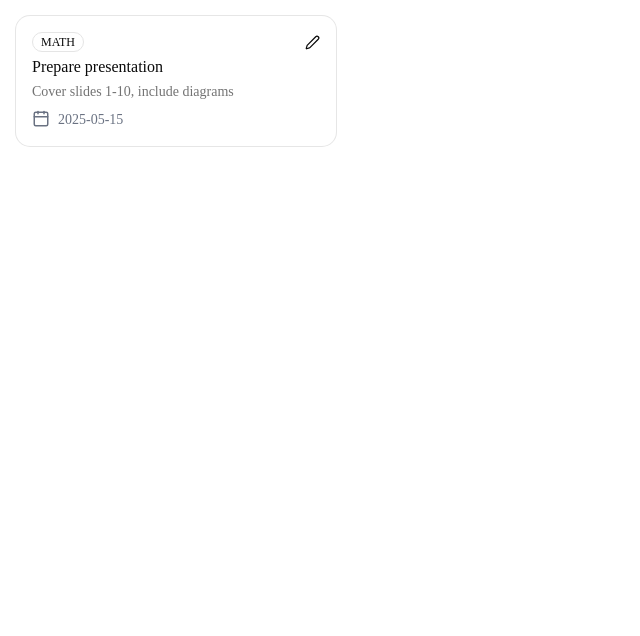
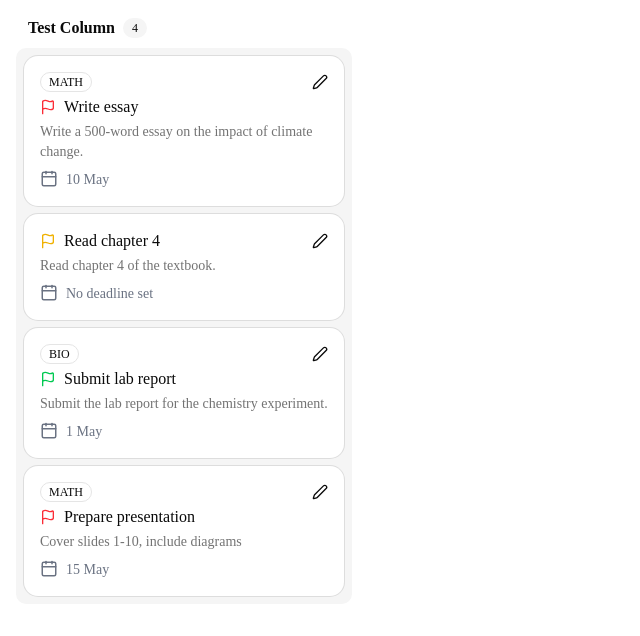
Before and after one commit to sadge02/StudyPlanner, a Next.js app: page /testpage in a window 1280 px wide. Shown: the top 636 px of the page, without its empty margins (0-640 px from the left). Built offline with nearby package versions, Linux system fonts and the light colour scheme.

Commit message:
feat: KanbanColumn + KanbanBoard

```diff
--- /dev/null
+++ b/src/app/dashboard/kanban/page.tsx
@@ -0,0 +1,6 @@
+import KanbanBoard from "@/components/kanban/KanbanBoard";
+import { mockColumns, mockTasks } from "@/lib/mock-data";
+
+export default function KanbanPage() {
+  return <KanbanBoard initialColumns={mockColumns} initialTasks={mockTasks} />;
+}
--- a/src/app/testpage/page.tsx
+++ b/src/app/testpage/page.tsx
@@ -1,12 +1,16 @@
 import KanbanCard from "@/components/kanban/KanbanCard";
+import KanbanColumn from "@/components/kanban/KanbanColumn";
 import { mockTasks } from "@/lib/mock-data";
 
 const TestPage = () => {
-  const mockTask = mockTasks[3];
+  const mockTask = mockTasks;
 
   return (
     <div className="p-4">
-      <KanbanCard task={mockTask} />
+      <KanbanColumn
+        column={{ id: "test-column", title: "Test Column" }}
+        tasks={mockTask}
+      />
     </div>
   );
 };
--- a/src/components/kanban/KanbanBoard.tsx
+++ b/src/components/kanban/KanbanBoard.tsx
@@ -1,5 +1,32 @@
-const KanbanBoard = () => {
-  return <div>KanbanBoard</div>;
+"use client";
+
+import { useState } from "react";
+import type { Task, KanbanColumn as Column } from "@/types";
+import KanbanColumn from "./KanbanColumn";
+
+type KanbanBoardProps = {
+  initialColumns: Column[];
+  initialTasks: Task[];
+};
+
+const KanbanBoard = ({ initialColumns, initialTasks }: KanbanBoardProps) => {
+  const [tasks, setTasks] = useState<Task[]>(initialTasks);
+  const [columns] = useState<Column[]>(initialColumns);
+
+  const getTasksForColumn = (columnId: string) =>
+    tasks.filter((task) => task.status === columnId);
+
+  return (
+    <div className="flex flex-row gap-4 p-4 overflow-x-auto">
+      {columns.map((column) => (
+        <KanbanColumn
+          key={column.id}
+          column={column}
+          tasks={getTasksForColumn(column.id)}
+        />
+      ))}
+    </div>
+  );
 };
 
 export default KanbanBoard;
--- a/src/components/kanban/KanbanCard.tsx
+++ b/src/components/kanban/KanbanCard.tsx
@@ -8,11 +8,17 @@ import {
   CardHeader,
   CardTitle,
 } from "../ui/card";
-import { Calendar, Pen } from "lucide-react";
+import { Calendar, Flag, Pen } from "lucide-react";
 import { Badge } from "../ui/badge";
 
 type KanbanCardProps = {
   task: Task;
+};
+
+const priorityColor = {
+  HIGH: "text-red-500",
+  MEDIUM: "text-yellow-500",
+  LOW: "text-green-500",
 };
 
 // TODO: Add the color coding from design?
@@ -25,25 +31,29 @@ const KanbanCard = ({ task }: KanbanCardProps) => {
             <Badge variant="outline" className="text-xs p-2">
               {task.subjectId.toUpperCase()}
             </Badge>
-            <Pen size={15} className="cursor-pointer ml-auto" />
+            <Pen size={16} className="cursor-pointer ml-auto" />
           </div>
         )}
         <CardTitle className="items-center flex">
+          <Flag size={16} className={`${priorityColor[task.priority]} mr-2`} />
           {task.title}
           {!task.subjectId && (
-            <Pen size={15} className="cursor-pointer ml-auto" />
+            <Pen size={16} className="cursor-pointer ml-auto" />
           )}
         </CardTitle>
         <CardDescription>{task.description}</CardDescription>
       </CardHeader>
 
       <CardContent>
-        {task.deadline && (
-          <div className="flex gap-2 text-gray-500">
-            <Calendar size={18} />
-            {task.deadline}
-          </div>
-        )}
+        <div className="flex gap-2 text-gray-500">
+          <Calendar size={18} />
+          {task.deadline
+            ? new Date(task.deadline).toLocaleDateString("en-GB", {
+                day: "numeric",
+                month: "short",
+              })
+            : "No deadline set"}
+        </div>
       </CardContent>
     </Card>
   );
--- /dev/null
+++ b/src/components/kanban/KanbanColumn.tsx
@@ -0,0 +1,31 @@
+"use client";
+
+import type { Task, KanbanColumn } from "@/types";
+import KanbanCard from "./KanbanCard";
+import { Badge } from "../ui/badge";
+
+type KanbanColumnProps = {
+  column: KanbanColumn;
+  tasks: Task[];
+};
+
+const KanbanColumn = ({ column, tasks }: KanbanColumnProps) => {
+  return (
+    <div className="flex flex-col gap-2 w-fit">
+      <div className="flex items-center gap-2 px-1">
+        <span className="font-semibold ml-2">{column.title}</span>
+        <Badge variant="secondary" className="text-">
+          {tasks.length}
+        </Badge>
+      </div>
+
+      <div className="flex flex-col gap-2 min-h-24 rounded-lg p-2 bg-muted">
+        {tasks.map((task) => (
+          <KanbanCard key={task.id} task={task} />
+        ))}
+      </div>
+    </div>
+  );
+};
+
+export default KanbanColumn;
```
